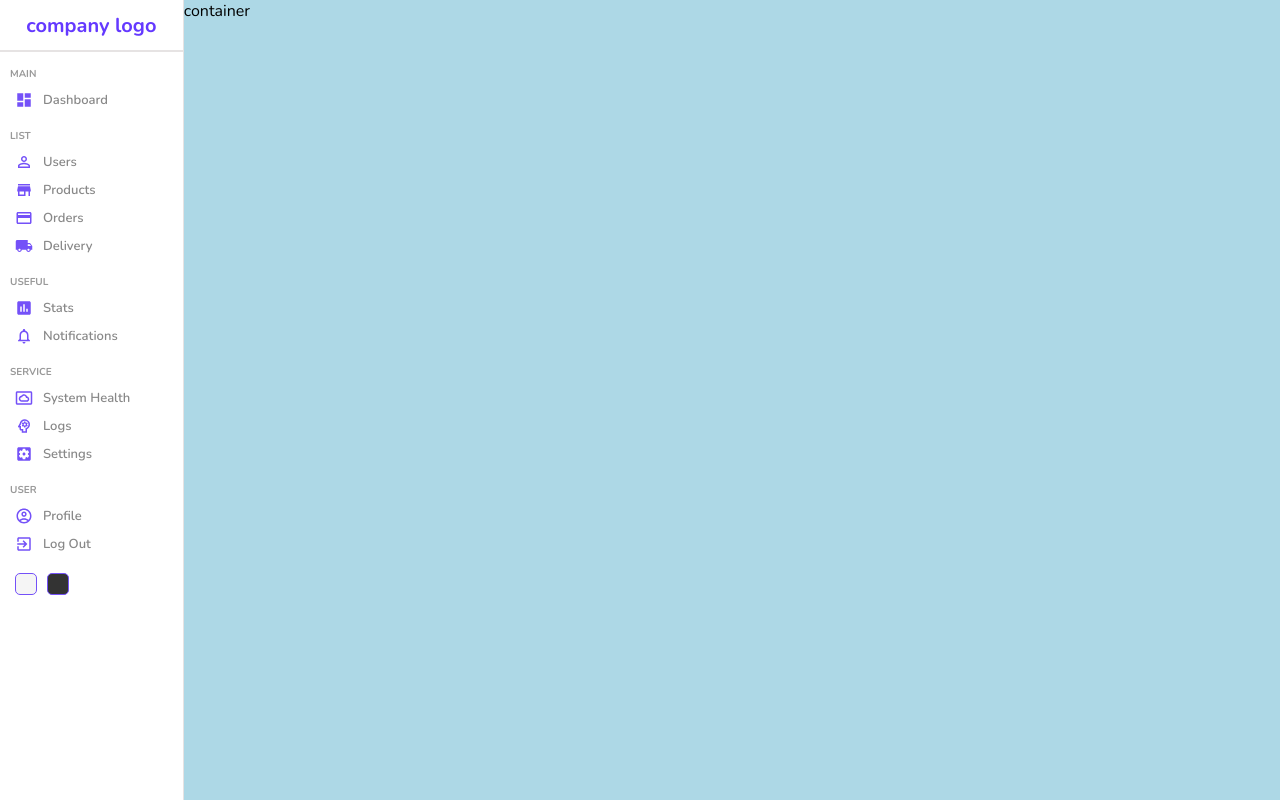
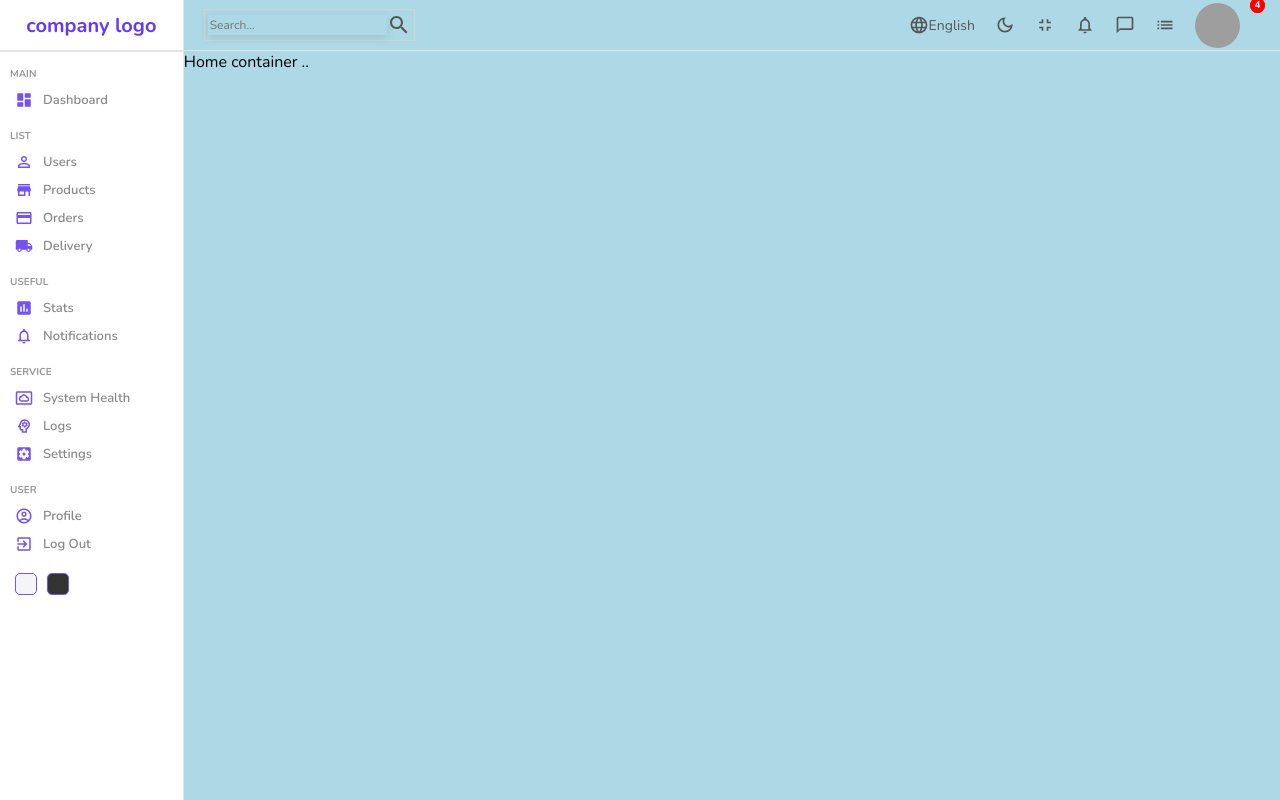
Before and after one commit to Fedi-jou/Admin_dashboard_reactjs, a React (Create React App) app: page / in a window 1280 px wide. Built offline with nearby package versions, Linux system fonts and the light colour scheme; grey boxes are pictures that could not be loaded.

Commit message:
navbar import

```diff
--- a/src/pages/home/Home.jsx
+++ b/src/pages/home/Home.jsx
@@ -1,12 +1,15 @@
 import React from 'react'
 import Sidebar from '../../components/sidebar/Sidebar';
+import Navbar from '../../components/navbar/Navbar';
 import "./home.scss";
 
 export const Home = () => {
   return (
     <div className='home'>
       <Sidebar/>
-      <div className="homecontainer">container</div>
+      <div className="homecontainer"><Navbar/>
+      Home container ..
+      </div>
     </div>
   )
 }
```
